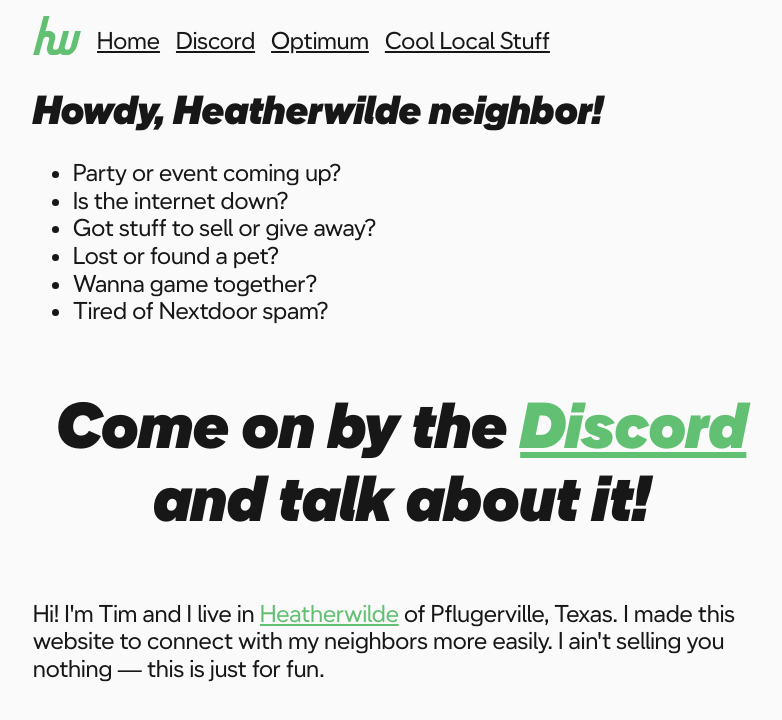
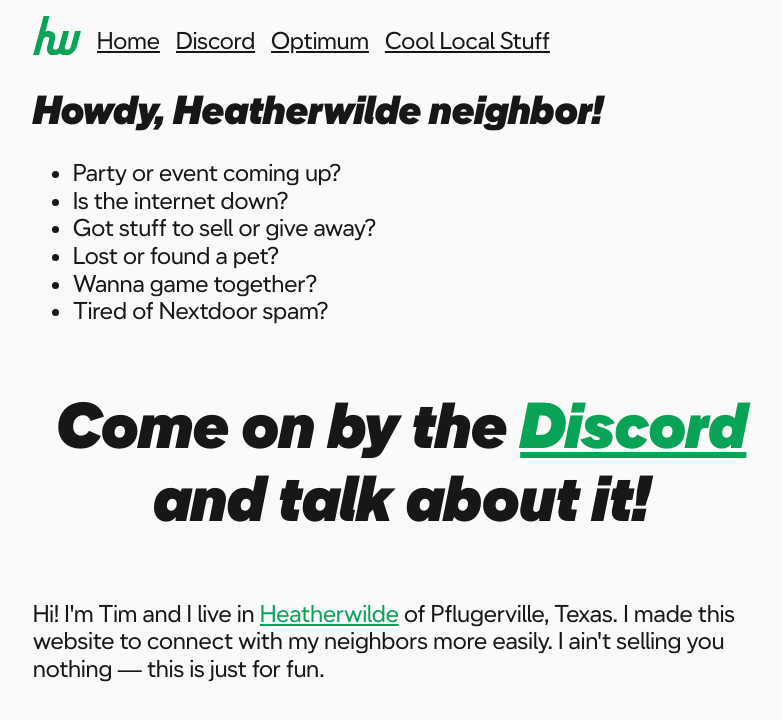
Before and after one commit to t-mart/heatherwilde.buzz, a SvelteKit app: page / in a window 1280 px wide. Shown: the top 720 px of the page, without its empty margins (239-1021 px from the left). Built offline with nearby package versions, Linux system fonts and the light colour scheme.

Commit message:
darken light-mode green just a bit for better contrast

```diff
--- a/src/global.css
+++ b/src/global.css
@@ -31,7 +31,7 @@
 :root {
 	--background-color: #fafafa;
 	--text-color: #171717;
-	--up-color: #62c073;
+	--up-color: rgb(8, 163, 86);
 	--down-color: #ff6166;
 	--spotty-color: #f2a20d;
 	--non-data-color: #666666;
@@ -43,6 +43,7 @@
 /* Define dark mode colors */
 @media (prefers-color-scheme: dark) {
 	:root {
+		--up-color: #62c073;
 		--background-color: #0a0a0a;
 		--text-color: #ededed;
 		--non-data-color: #a1a1a1;
```
